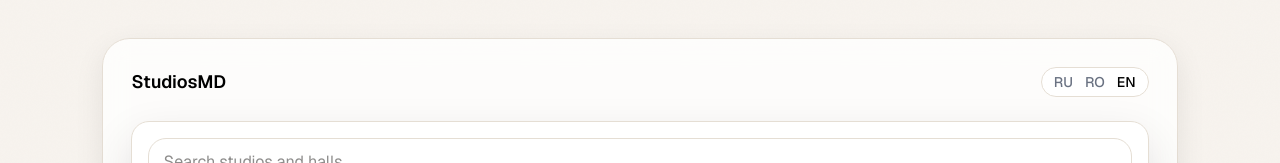
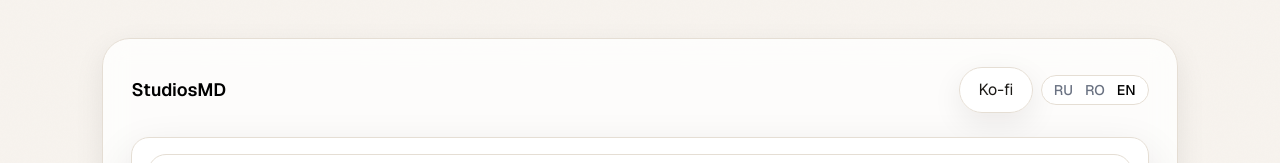
Before and after one commit to vlsh1n/studiosmd, a Next.js app: page /en in a window 1280 px wide. Shown: the top 163 px of the page. Built offline with nearby package versions, Linux system fonts and the light colour scheme; no server answers; the database is empty.

Commit message:
feat: add header home link and kofi button

```diff
--- a/src/app/[locale]/layout.tsx
+++ b/src/app/[locale]/layout.tsx
@@ -1,4 +1,5 @@
 import type { Metadata } from "next";
+import Link from "next/link";
 import { notFound } from "next/navigation";
 import { LocaleSwitcher } from "@/components/LocaleSwitcher";
 import { isLocale, t } from "@/i18n";
@@ -41,6 +42,7 @@ export async function generateMetadata({
 
 export default async function LocaleLayout({ children, params }: Props) {
   const { locale } = await params;
+  const kofiUrl = process.env.NEXT_PUBLIC_KOFI_URL;
 
   if (!isLocale(locale)) {
     notFound();
@@ -50,11 +52,26 @@ export default async function LocaleLayout({ children, params }: Props) {
     <div className="page">
       <div className="panel p-5 sm:p-7">
         <header className="flex flex-wrap items-center justify-between gap-4">
-          <div className="min-w-0 text-lg font-semibold text-black">
+          <Link
+            href={`/${locale}`}
+            className="min-w-0 text-lg font-semibold text-black"
+          >
             {t(locale, "projectName")}
-          </div>
-          <div className="pill shrink-0 max-w-full">
-            <LocaleSwitcher locale={locale} />
+          </Link>
+          <div className="flex flex-wrap items-center gap-2">
+            {kofiUrl && (
+              <a
+                href={kofiUrl}
+                target="_blank"
+                rel="noreferrer noopener"
+                className="btn"
+              >
+                Ko-fi
+              </a>
+            )}
+            <div className="pill shrink-0 max-w-full">
+              <LocaleSwitcher locale={locale} />
+            </div>
           </div>
         </header>
         <main className="stack pt-6">{children}</main>
```
Also changed, not shown: 1 other file (tests, documents, lock files or other folders).
